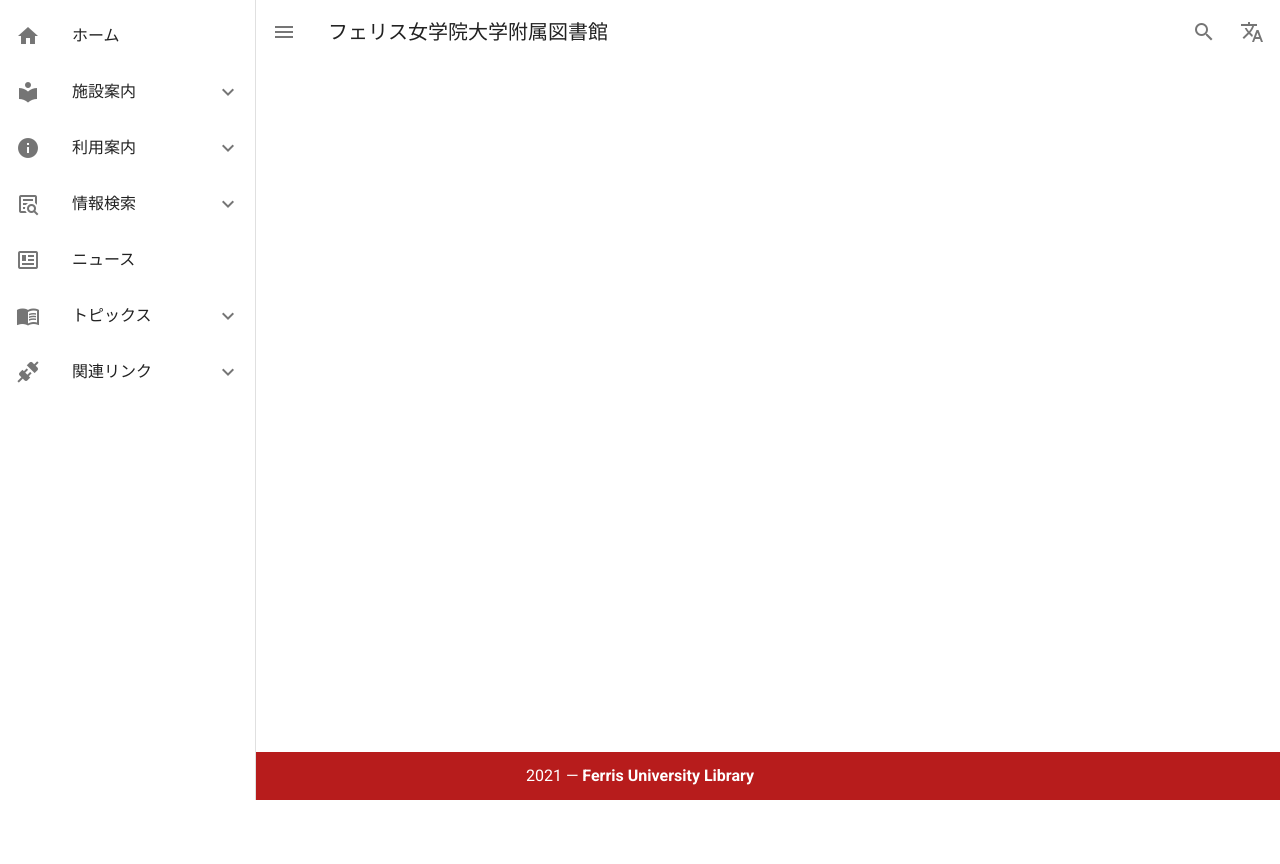
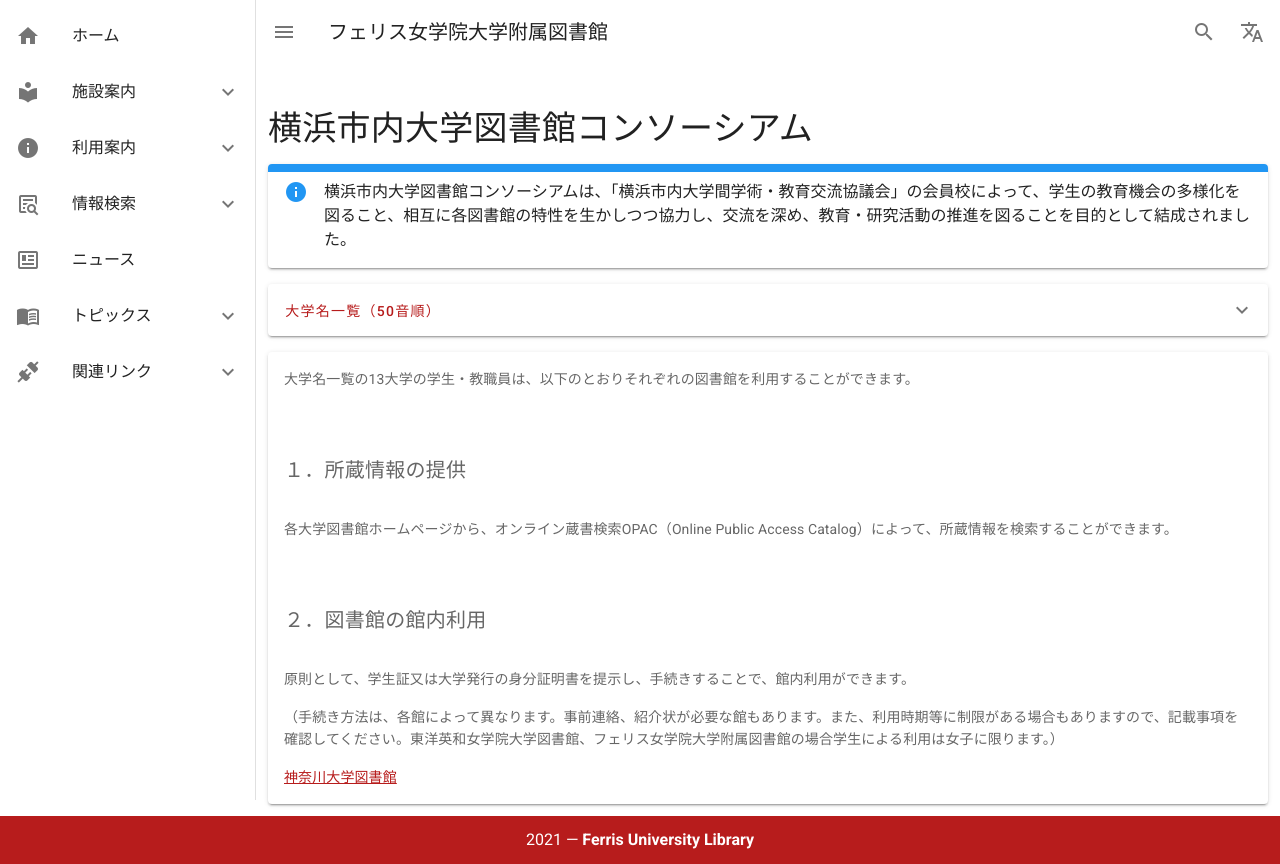
Before and after one commit to shu-saginoya/ferris-library, a Nuxt app: page /consortium in a window 1280 px wide. Before the commit the page ends 800 px from the top, so only its background shows below. Built offline with nearby package versions, Linux system fonts and the light colour scheme.

Commit message:
コンソーシアムのページを追加

```diff
--- a/assets/json/menu.json
+++ b/assets/json/menu.json
@@ -61,6 +61,11 @@
                 "title": "ツアー・ガイダンス",
                 "eng": "Tour",
                 "push": "tour"
+            },
+            {
+                "title": "コンソーシアム",
+                "eng": "consortium",
+                "push": "consortium"
             },
             {
                 "title": "学外から受けられるサポート",
--- /dev/null
+++ b/pages/consortium.vue
@@ -0,0 +1,128 @@
+<template>
+  <v-container>
+    <base-page-title>横浜市内大学図書館コンソーシアム</base-page-title>
+    <v-alert border="top" colored-border type="info" elevation="2">
+      横浜市内大学図書館コンソーシアムは、「横浜市内大学間学術・教育交流協議会」の会員校によって、学生の教育機会の多様化を図ること、相互に各図書館の特性を生かしつつ協力し、交流を深め、教育・研究活動の推進を図ることを目的として結成されました。
+    </v-alert>
+    <v-card>
+      <v-card-actions @click="show = !show">
+        <v-btn color="primary" text> 大学名一覧（50音順） </v-btn>
+        <v-spacer></v-spacer>
+        <v-btn icon>
+          <v-icon>{{ show ? 'mdi-chevron-up' : 'mdi-chevron-down' }}</v-icon>
+        </v-btn>
+      </v-card-actions>
+      <v-expand-transition>
+        <div v-show="show">
+          <v-divider></v-divider>
+          <v-list>
+            <template v-for="(item, i) in items">
+              <v-list-item
+                v-if="item.url"
+                :key="i"
+                link
+                :href="item.url"
+                target="_blank"
+              >
+                <v-list-item-content>
+                  <v-list-item-title v-text="item.name"></v-list-item-title>
+                </v-list-item-content>
+                <v-list-item-icon>
+                  <v-icon>mdi-file-pdf-box</v-icon>
+                </v-list-item-icon>
+              </v-list-item>
+
+              <v-list-item v-else :key="i">
+                <v-list-item-content>
+                  <v-list-item-title v-text="item.name"></v-list-item-title>
+                </v-list-item-content>
+              </v-list-item>
+            </template>
+          </v-list>
+        </div>
+      </v-expand-transition>
+    </v-card>
+    <v-card class="mt-4">
+      <v-card-text>
+        大学名一覧の13大学の学生・教職員は、以下のとおりそれぞれの図書館を利用することができます。
+      </v-card-text>
+      <v-card-text class="text-h6 pt-12">１．所蔵情報の提供</v-card-text>
+      <v-card-text
+        >各大学図書館ホームページから、オンライン蔵書検索OPAC（Online Public
+        Access
+        Catalog）によって、所蔵情報を検索することができます。</v-card-text
+      >
+      <v-card-text class="text-h6 pt-12">２．図書館の館内利用</v-card-text>
+      <v-card-text>
+        <p>
+          原則として、学生証又は大学発行の身分証明書を提示し、手続きすることで、館内利用ができます。
+        </p>
+        <p>
+          （手続き方法は、各館によって異なります。事前連絡、紹介状が必要な館もあります。また、利用時期等に制限がある場合もありますので、記載事項を確認してください。東洋英和女学院大学図書館、フェリス女学院大学附属図書館の場合学生による利用は女子に限ります。）
+        </p>
+        <a href="static/pdf/consortium/kanagawa20161005.pdf" target="_blank">神奈川大学図書館</a>
+      </v-card-text>
+    </v-card>
+  </v-container>
+</template>
+
+<script>
+export default {
+  data: () => ({
+    show: false,
+    items: [
+      {
+        name: '神奈川大学図書館',
+        url: '@/assets/pdf/consortium/kanagawa20161005.pdf',
+      },
+      {
+        name: '関東学院大学図書館',
+        url: 'https://www.library.ferris.ac.jp/library/consortium/kangaku_hon20161005.pdf',
+      },
+      {
+        name: '慶應義塾大学日吉メディアセンター',
+        url: 'https://www.library.ferris.ac.jp/library/consortium/keio20150801.pdf',
+      },
+      {
+        name: '國學院大學たまプラーザ図書館',
+        url: 'https://www.library.ferris.ac.jp/library/consortium/kokugakuin20150801.pdf',
+      },
+      {
+        name: '鶴見大学図書館',
+        url: 'https://www.library.ferris.ac.jp/library/consortium/turumi20161005.pdf',
+      },
+      {
+        name: '桐蔭横浜大学大学情報センター',
+        url: 'https://www.library.ferris.ac.jp/library/consortium/toin20150801.pdf',
+      },
+      {
+        name: '東京都市大学横浜キャンパス図書館',
+        url: 'https://www.library.ferris.ac.jp/library/consortium/toshi20161005.pdf',
+      },
+      {
+        name: '東洋英和女学院大学図書館',
+        url: 'https://www.library.ferris.ac.jp/library/consortium/toyoeiwa20150801.pdf',
+      },
+      {
+        name: 'フェリス女学院大学附属図書館',
+      },
+      {
+        name: '明治学院大学横浜校舎図書館',
+        url: 'https://www.library.ferris.ac.jp/library/consortium/meigaku20170401.pdf',
+      },
+      {
+        name: '横浜国立大学附属図書館',
+        url: 'https://www.library.ferris.ac.jp/library/consortium/yokokoku20150801.pdf',
+      },
+      {
+        name: '横浜商科大学図書館',
+        url: 'https://www.library.ferris.ac.jp/library/consortium/yokosho20150801.pdf',
+      },
+      {
+        name: '横浜市立大学学術情報センター',
+        url: 'https://www.library.ferris.ac.jp/library/consortium/yokoichi20150801.pdf',
+      },
+    ],
+  }),
+}
+</script>
```
